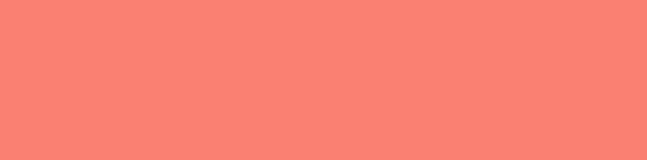
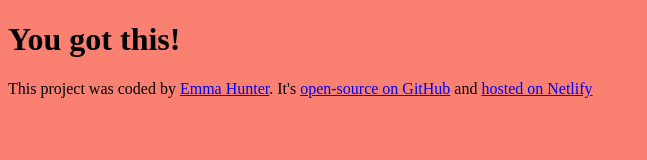
Before and after one commit to emma-hunter-code/cheerleader-ai, a plain HTML site: page index.html in a window 1280 px wide. Shown: the whole page, without its empty margins (0-647 px from the left). Drawn offline with nearby package versions, Linux system fonts and the light colour scheme.

Commit message:
Added header and signature

```diff
--- a/index.html
+++ b/index.html
@@ -8,6 +8,20 @@
     <title>Cheerleader</title>
   </head>
   <body>
+    <h1>You got this!</h1>
+    <footer class="signature">
+      <p>
+        This project was coded by
+        <a href="https://github.com/emma-hunter-code">Emma Hunter</a>. It's
+        <a href="https://github.com/emma-hunter-code" target="_blank"
+          >open-source on GitHub</a
+        >
+        and
+        <a href="https://cheer-me.netlify.app/" target="_blank"
+          >hosted on Netlify</a
+        >
+      </p>
+    </footer>
     <script src="script.js"></script>
   </body>
 </html>
```
